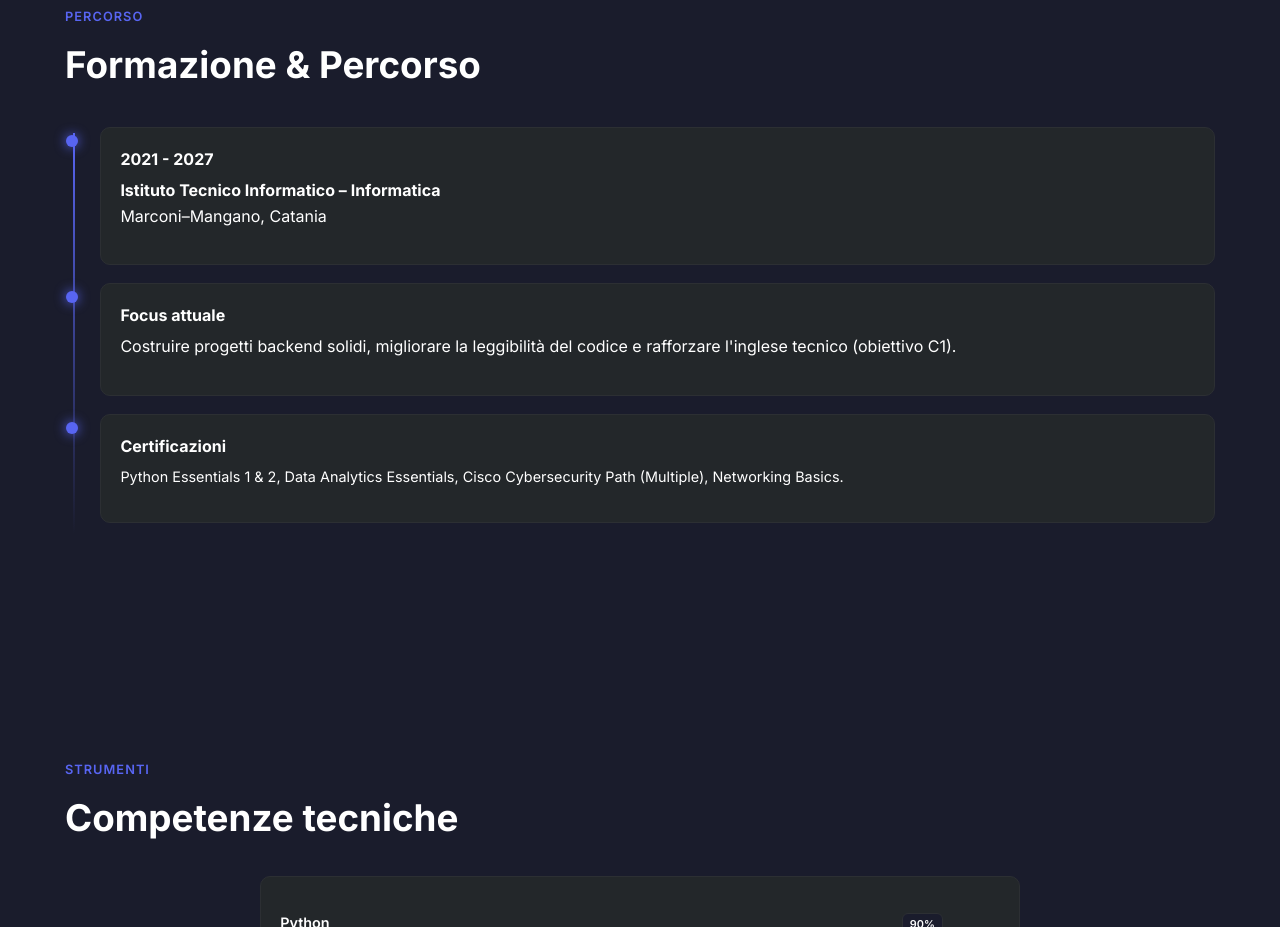
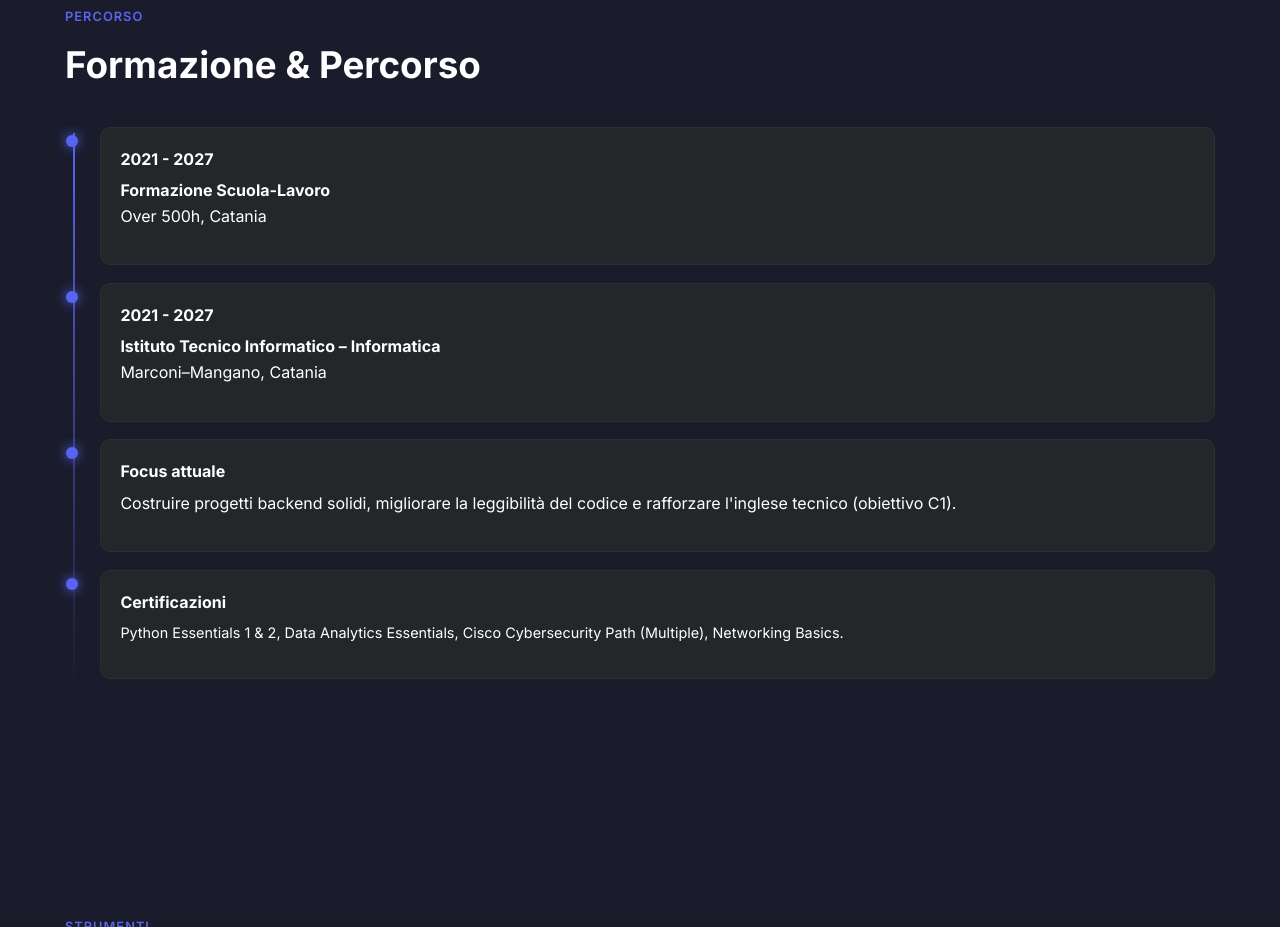
Before and after one commit to MirkoAndo/Portfolio, a plain HTML site: page index.html in a window 1280 px wide. Shown: the part 2040-2967 px from the top of the page. Drawn offline with Linux system fonts and the light colour scheme.

Commit message:
Update index.html

```diff
--- a/index.html
+++ b/index.html
@@ -180,6 +180,15 @@
         <h3>Formazione & Percorso</h3>
 
         <div class="timeline">
+
+          <article class="timeline-item">
+            <div class="timeline-dot"></div>
+            <div class="timeline-card">
+              <h4>2021 - 2027</h4>
+              <p><strong>Formazione Scuola-Lavoro </strong><br>Over 500h, Catania</p>
+            </div>
+          </article>
+
           <article class="timeline-item">
             <div class="timeline-dot"></div>
             <div class="timeline-card">
```
